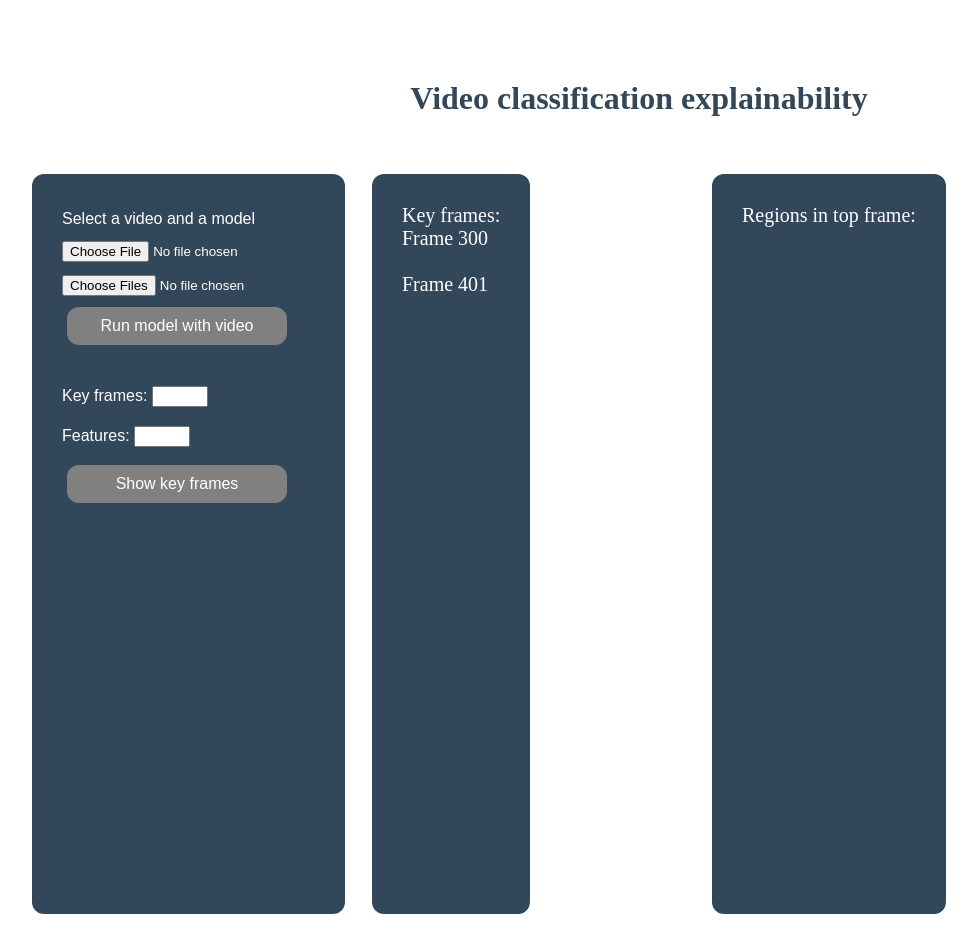
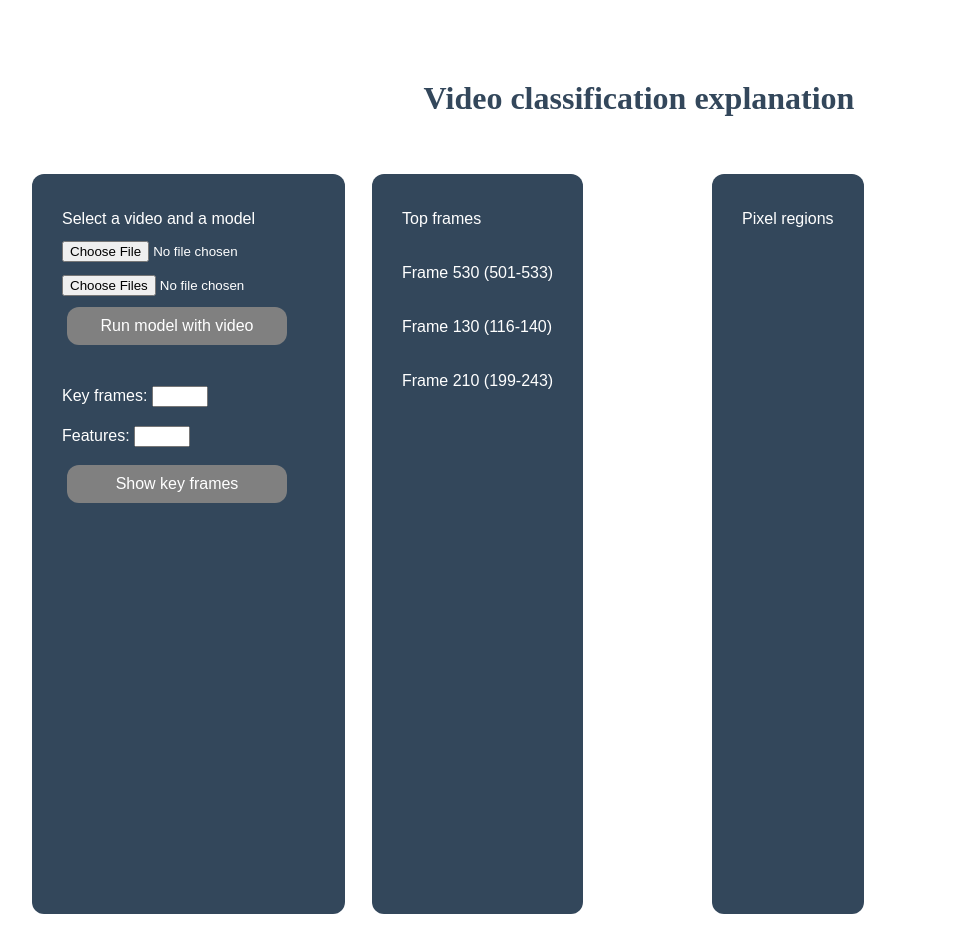
Before and after one commit to jovanneste/Emotion-XAI-Videos, a Flask app: page / in a window 1280 px wide. Shown: the whole page, without its empty margins (1-978 px from the left). Run offline with Flask 2, Linux system fonts and the light colour scheme.

Commit message:
new frames added

```diff
--- a/app/templates/index.html
+++ b/app/templates/index.html
@@ -10,7 +10,7 @@
         <script type="text/javascript" src="{{ url_for('static', filename='scripts.js') }}"></script>
     </head>
     <body>
-        <h1>Video classification explainability</h1>
+        <h1>Video classification explanation</h1>
         <div class="one">
           <p>
             <label for="avatar">Select a video and a model</label>
@@ -34,28 +34,29 @@
         </div>
         <div class="two">
           <p>
-            Key frames:
+            <label>Top frames</label>
             <br>
-          Frame 300
+          <label>Frame 530 (501-533)</label>
+          <img id="frame1" src={{ url_for('static', filename='frame530.jpg') }} alt="Frame" width="200" height="150">
           <br>
-          <img id="frame1" src={{ url_for('static', filename='frame300.jpg') }} alt="Frame" width="200" height="150">
+          <label>Frame 130 (116-140)</label>
+          <img id="frame2" src={{ url_for('static', filename='frame264.jpg') }} alt="Frame" width="200" height="150">
           <br>
-          Frame 401
-          <br>
-          <img id="frame2" src={{ url_for('static', filename='frame400.jpg') }} alt="Frame" width="200" height="150">
+          <label>Frame 210 (199-243)</label>
+          <img id="frame3" src={{ url_for('static', filename='frame730.jpg') }} alt="Frame" width="200" height="150">
           <br>
           <!-- Frame x
           <br>
-          <img id="frame3" src={{ url_for('static', filename='50segments.png') }} alt="Frame" width="250" height="200">
+          <img id="frame3" src={{ url_for('static', filename='x.png') }} alt="Frame" width="250" height="200">
           <br> -->
         </p>
 
         </div>
         <div class="three">
           <p>
-             Regions in top frame:
+             <label>Pixel regions</label>
             <br>
-          <img id="frameoutput" src={{ url_for('static', filename='out.jpg') }} style="float:right"  width="300" height="250"/>
+          <img id="frameoutput" src={{ url_for('static', filename='output.jpg') }} style="float:right"  width="320" height="250"/>
         </p>
         </div>
 
```
